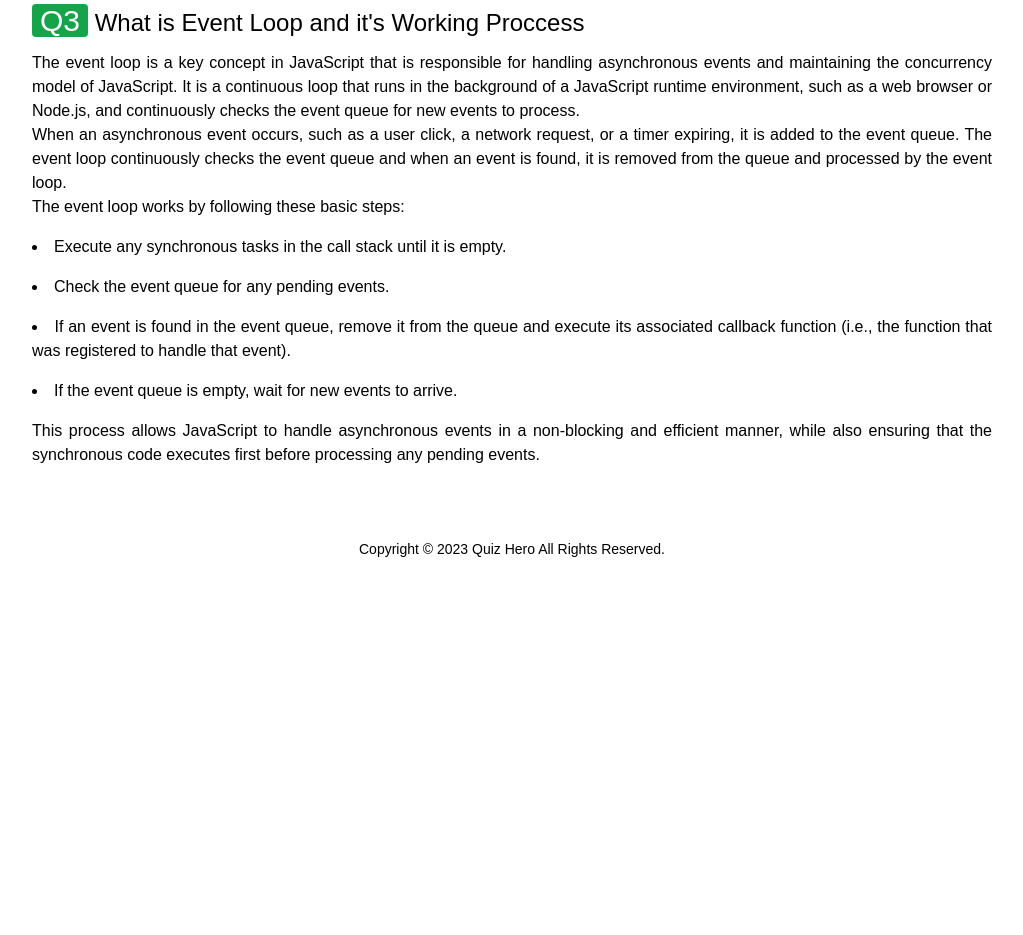
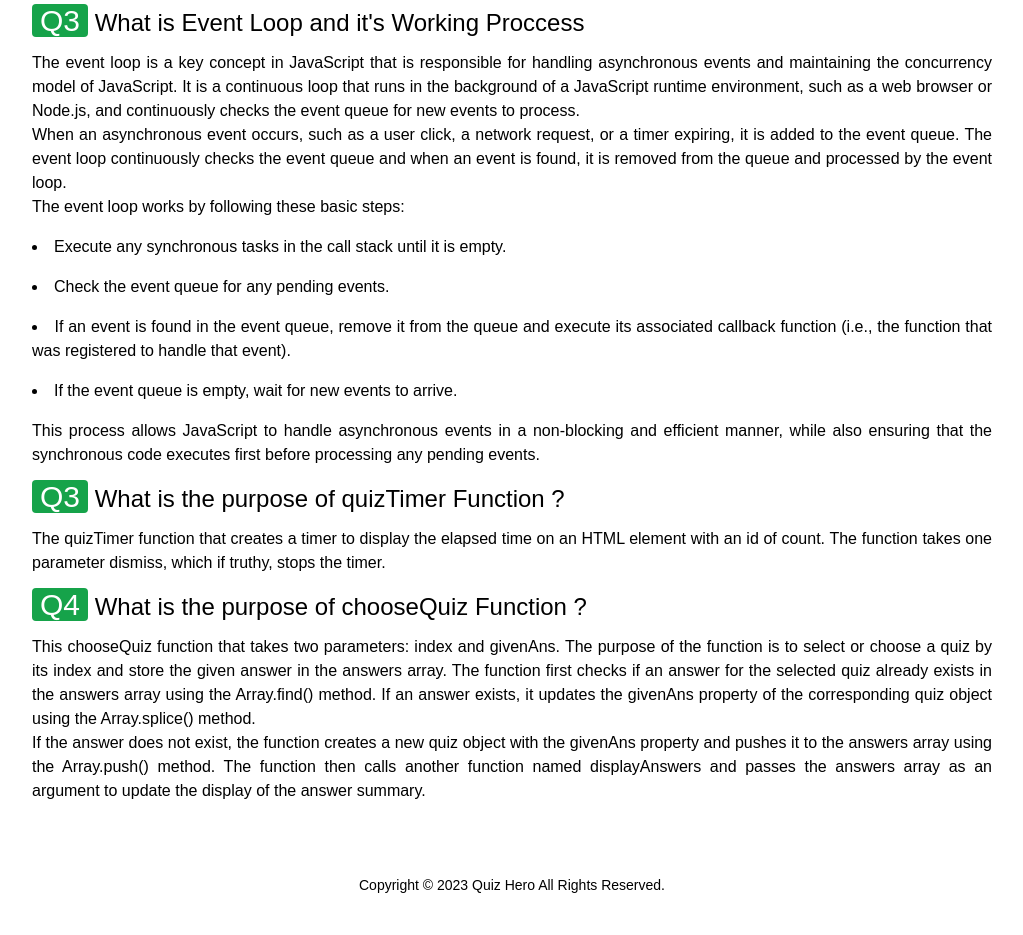
Before and after one commit to ShakawathHossen/quiz-hero, a plain HTML site: page blog.html in a window 1280 px wide. Shown: the part 1041-1976 px from the top of the page, without its empty margins (128-1151 px from the left). Before the commit the page ends 1640 px from the top, so only its background shows below. Drawn offline with nearby package versions, Linux system fonts and the light colour scheme.

Commit message:
blog page all question added

```diff
--- a/blog.html
+++ b/blog.html
@@ -7,7 +7,8 @@
     <link rel="preconnect" href="https://fonts.googleapis.com" />
     <link rel="preconnect" href="https://fonts.gstatic.com" crossorigin />
 
-    <title>Quiz Hero</title>
+    <title >Quiz Hero-Blog</title>
+
     <script src="https://cdn.tailwindcss.com"></script>
 
     <!-- You don't need to change noChange.js file. It's fine -->
@@ -30,7 +31,7 @@
     <header class="h-16 flex items-center shadow-sm">
       <nav class="flex justify-between items-center w-9/12 mx-auto">
         <div class="text-zinc-800 font-bold uppercase">
-          <h1 class="text-lg">Quiz <span class="text-green-700">HERO</span></h1>
+         <a href="index.html"> <h1 class="text-lg">Quiz <span class="text-green-700">HERO</span></h1></a>
           <p class="text-[10px] font-normal capitalize -mt-1">
             Get ready to Quiz and be amazed!
           </p>
@@ -134,6 +135,24 @@ This process allows JavaScript to handle asynchronous events in a non-blocking a
     </p>
 </div>
 
+<!-- question 4  -->
+<h1 class="text-2xl my-3">
+    <span class="bg-green-600 px-2 rounded text-white text-3xl" >Q3</span> What is the purpose of quizTimer Function ?
+</h1>
+<p class=" my-3">
+    The quizTimer function  that creates a timer to display the elapsed time on an HTML element with an id of count. The function takes one parameter dismiss, which if truthy, stops the timer.
+</p>
+<!-- question 5  -->
+<h1 class="text-2xl my-3">
+    <span class="bg-green-600 px-2 rounded text-white text-3xl" >Q4</span> What is the purpose of chooseQuiz Function ?
+</h1>
+<p class=" my-3">
+    This  chooseQuiz function that takes two parameters: index and givenAns. The purpose of the function is to select or choose a quiz by its index and store the given answer in the answers array. The function first checks if an answer for the selected quiz already exists in the answers array using the Array.find() method. If an answer exists, it updates the givenAns property of the corresponding quiz object using the Array.splice() method. <br>
+
+If the answer does not exist, the function creates a new quiz object with the givenAns property and pushes it to the answers array using the Array.push() method.
+The function then calls another function named displayAnswers and passes the answers array as an argument to update the display of the answer summary.
+</p>
+
 
     </section>
 
--- a/index.js
+++ b/index.js
@@ -6,7 +6,6 @@ let answers = [];
 
 // Dom elements called
 let startQuiz = document.querySelector("#startQuiz");
-console.log(startQuiz);
 let rulesContainer = document.querySelector("#rulesContainer");
 let alertContainer = document.querySelector("#alertContainer");
 let submitContainer = document.querySelector("#submitContainer");
@@ -41,7 +40,7 @@ startQuiz.addEventListener("click", () => {
     }
     counter.innerText = counterNum;
     counterNum--;
-  }, 100);
+  }, 1000);
 });
 
 // All quiz data fetched from json
```
Also changed, not shown: index.html (+3 -1 lines).
